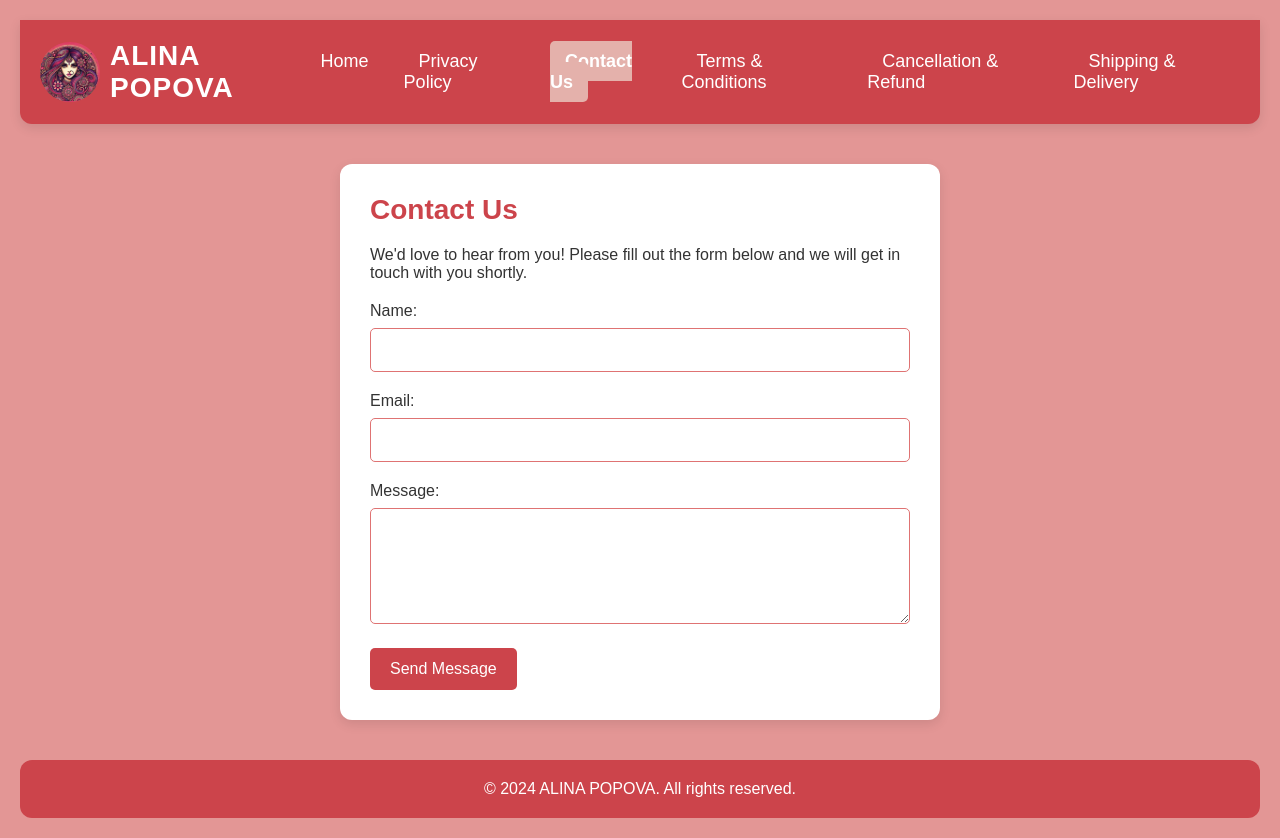
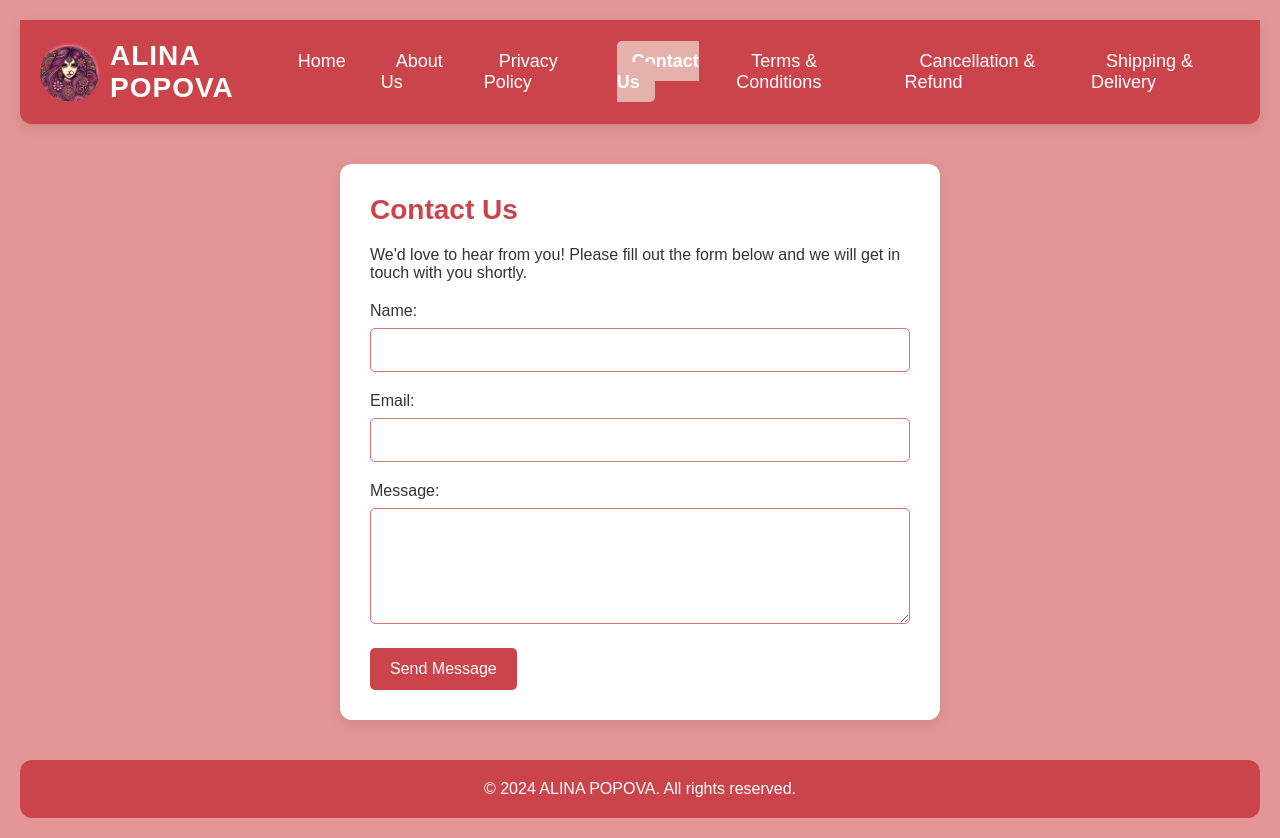
Before and after one commit to TheApostle-07/AP_Payment, a Next.js app: page /contact in a window 1280 px wide. Built offline with nearby package versions, Linux system fonts and the light colour scheme.

Commit message:
Update contact.js

```diff
--- a/pages/contact.js
+++ b/pages/contact.js
@@ -43,6 +43,9 @@ export default function Contact() {
           <ul className="nav-links">
             <li>
               <a href="/">Home</a>
+            </li>
+            <li>
+              <a href="/aboutus">About Us</a>
             </li>
             <li>
               <a href="/privacy">Privacy Policy</a>
```
